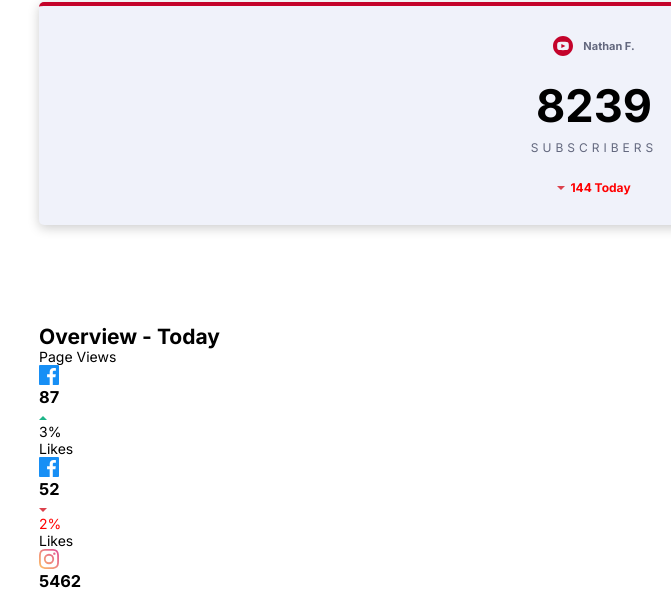
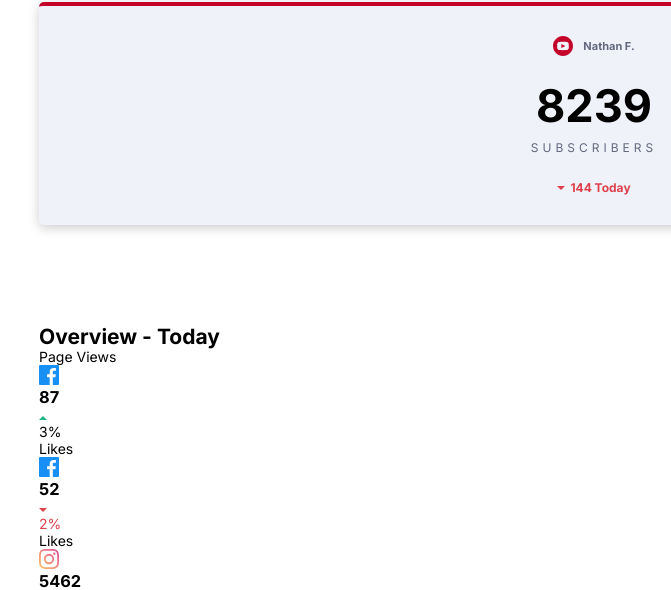
Before and after one commit to myers32/Socials-Dashboard, a website: page index.html in a window 1280 px wide. Shown: the part 952-1542 px from the top of the page, 46-717 px from the left. Drawn offline with nearby package versions, Linux system fonts and the light colour scheme; files that its build step writes are made by us from their sources.

Commit message:
color changed for color from variables

```diff
--- a/app/scss/components/cards.scss
+++ b/app/scss/components/cards.scss
@@ -97,6 +97,6 @@
 
 .red-down {
   p {
-    color: red;
+    color: var(--brightred);
   }
 }
```
